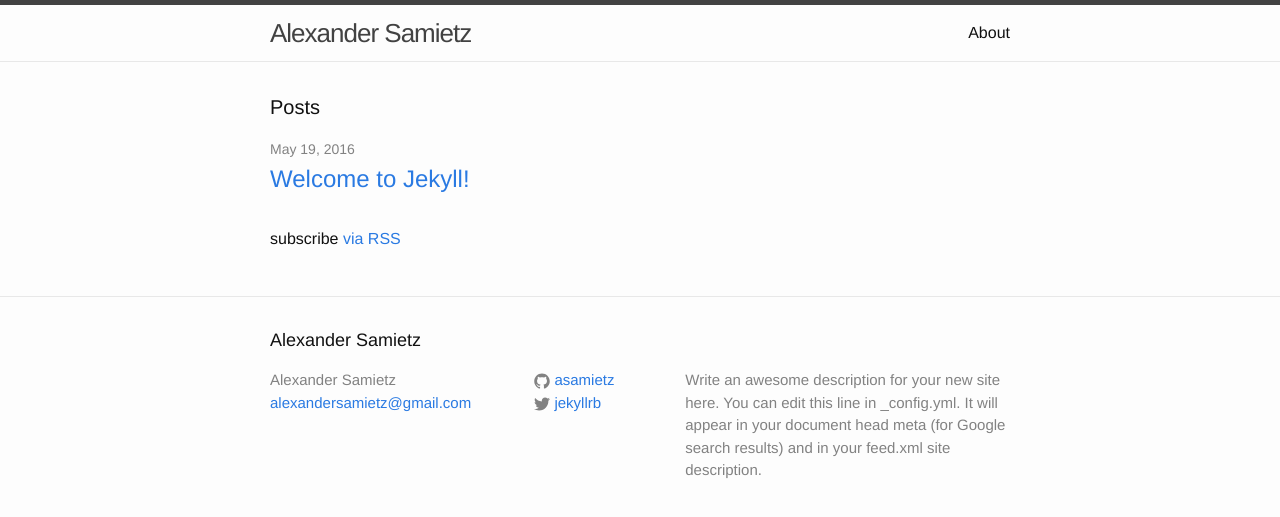
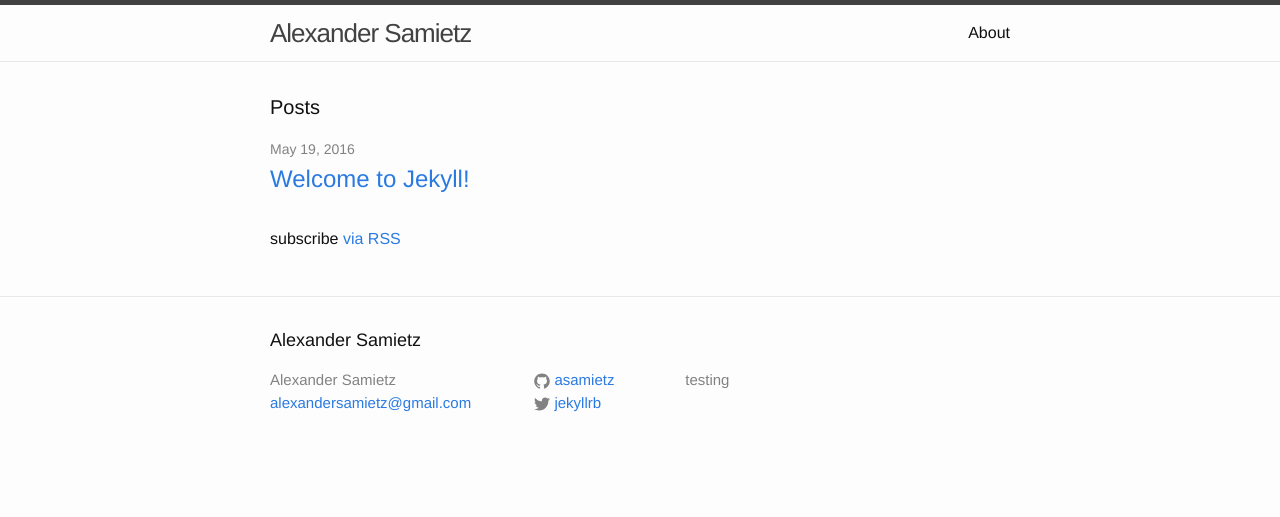
Before and after one commit to asamietz/asamietz.github.io, a Jekyll site: the page built from index.html, in a window 1280 px wide. Shown: the top 517 px of the page. Built offline with Jekyll 4.4.1, drawn with Linux system fonts in a browser that asks for light colours.

Commit message:
Update _config.yml

```diff
--- a/_config.yml
+++ b/_config.yml
@@ -9,9 +9,7 @@
 title: Alexander Samietz
 email: alexandersamietz@gmail.com
 description: > # this means to ignore newlines until "baseurl:"
-  Write an awesome description for your new site here. You can edit this
-  line in _config.yml. It will appear in your document head meta (for
-  Google search results) and in your feed.xml site description.
+  testing
 baseurl: "" # the subpath of your site, e.g. /blog
 url: "http://yourdomain.com" # the base hostname & protocol for your site
 twitter_username: jekyllrb
```
